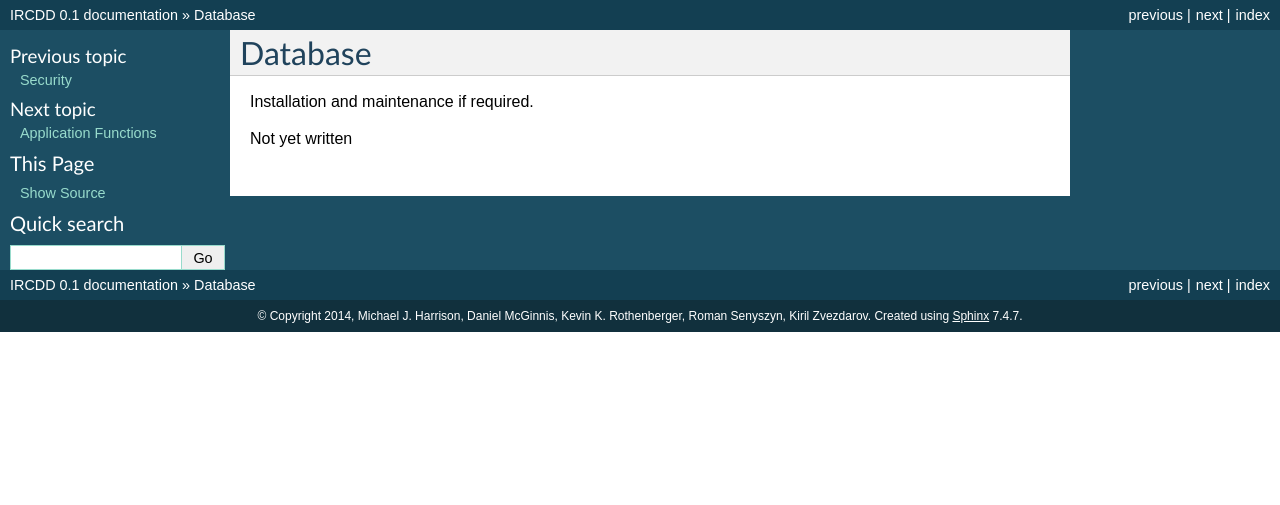
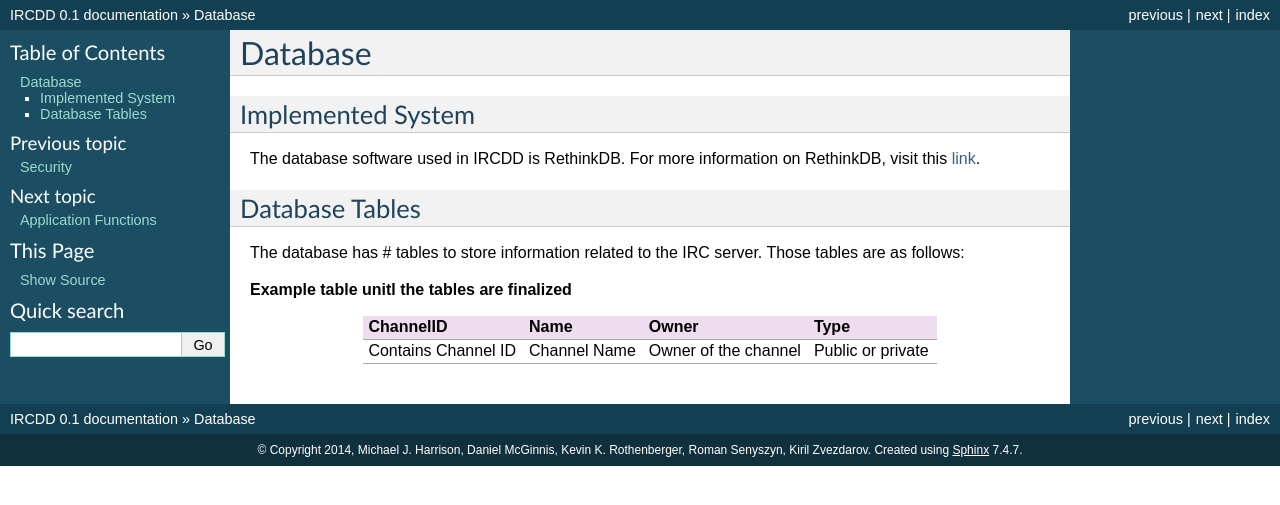
Before and after one commit to zeldanerd24/ircdd, a Sphinx documentation site: the page built from docs/database.rst, in a window 1280 px wide. Shown: the top 505 px of the page. Built offline with Sphinx 7.4.7, drawn with Linux system fonts in a browser that asks for light colours.

Commit message:
Wrote Database page

```diff
--- a/docs/database.rst
+++ b/docs/database.rst
@@ -3,6 +3,21 @@
 Database
 ********
 
-Installation and maintenance if required.
+Implemented System
+==================
 
-Not yet written
+The database software used in IRCDD is RethinkDB. For more information on RethinkDB, visit this `link <http://rethinkdb.com/>`_.
+
+Database Tables
+===============
+
+The database has # tables to store information related to the IRC server. Those tables are as follows:
+
+**Example table unitl the tables are finalized**
+
++------------------+---------+-------------+-----------+
+|    ChannelID     |  Name   |    Owner    |   Type    |
++==================+=========+=============+===========+
+| Contains Channel | Channel | Owner of    | Public or |
+| ID               | Name    | the channel | private   |
++------------------+---------+-------------+-----------+
```
